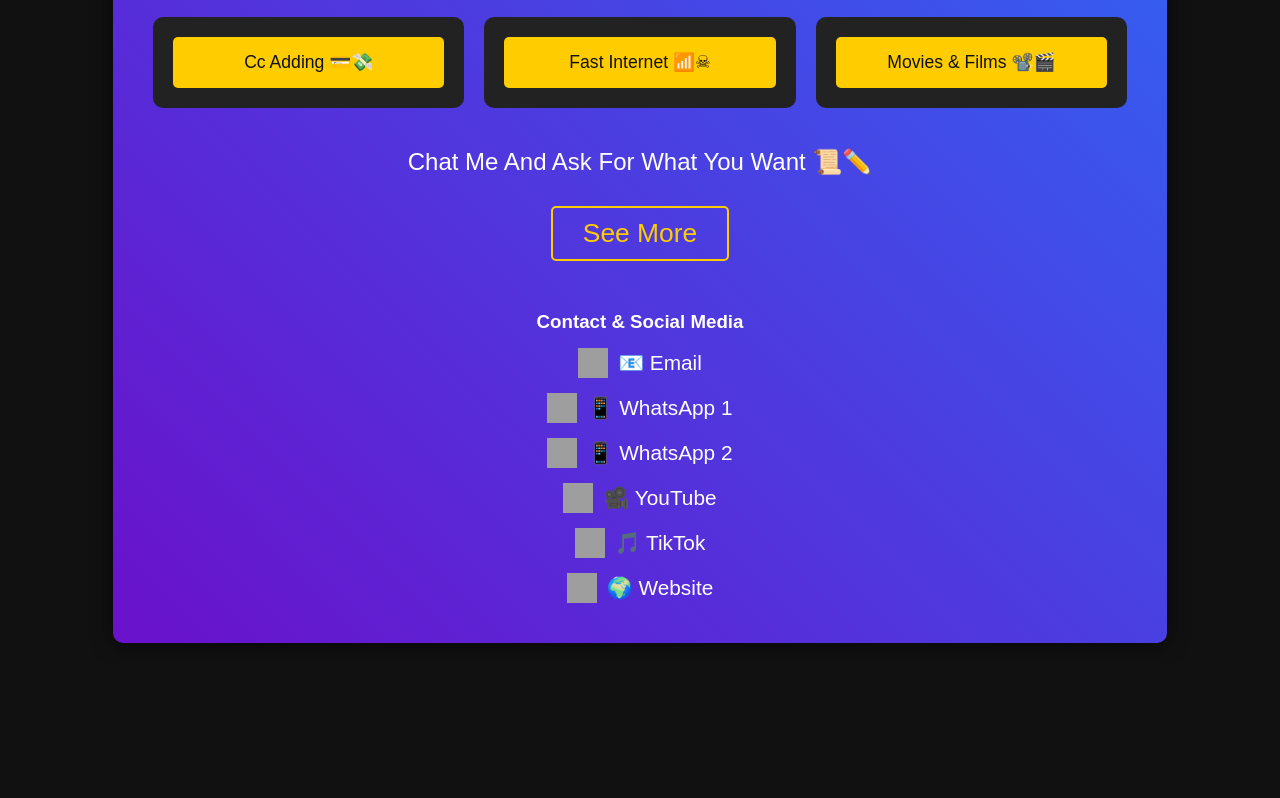
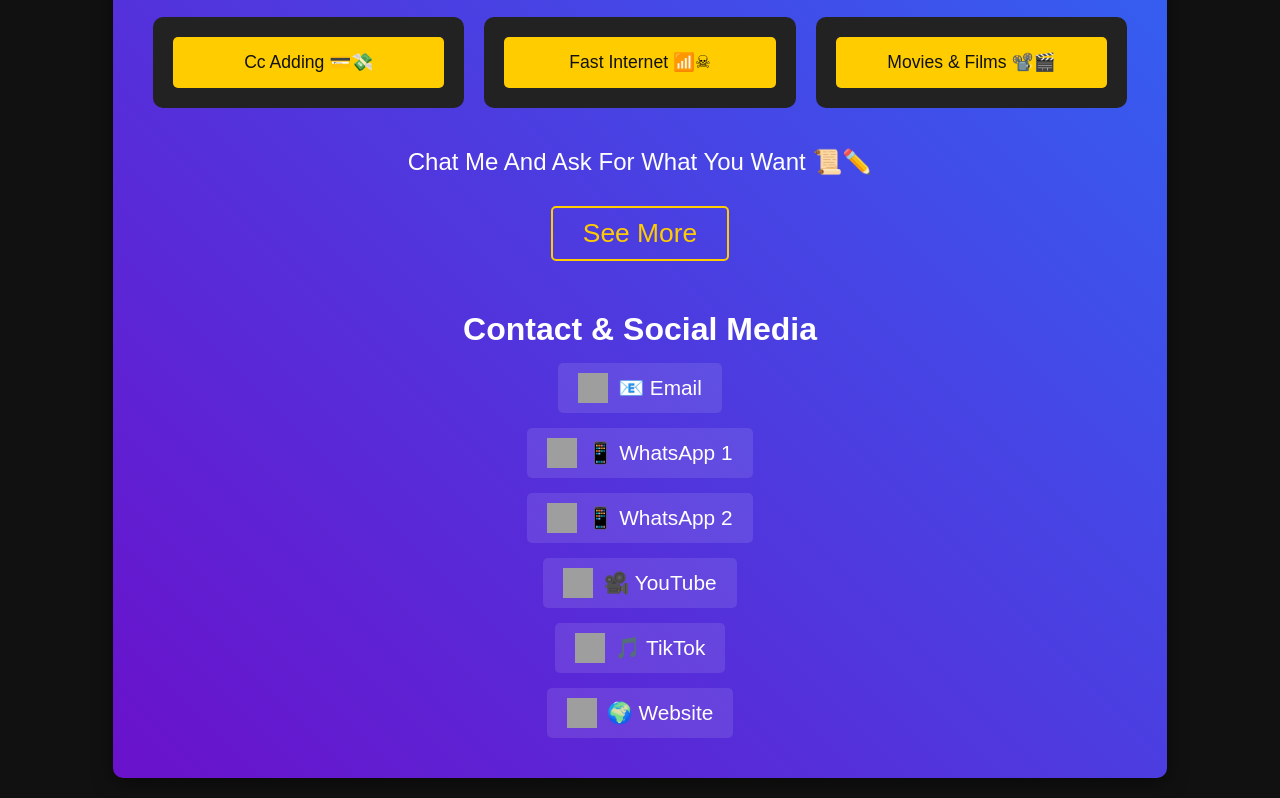
Before and after one commit to Eshankawi/Eshan-buyAndsell-service, a plain HTML site: page index.html in a window 1280 px wide. Shown: the part 588-1386 px from the top of the page. Before the commit the page ends 1251 px from the top, so only its background shows below. Drawn offline with Linux system fonts and the light colour scheme; grey boxes are pictures that could not be loaded.

Commit message:
Update index.html

```diff
--- a/index.html
+++ b/index.html
@@ -116,6 +116,11 @@
             align-items: center;
         }
 
+        .social-links h3 {
+            font-size: 2em;
+            color: white;
+        }
+
         .social-links a {
             color: white;
             font-size: 1.3em;
@@ -123,11 +128,15 @@
             display: flex;
             align-items: center;
             gap: 10px;
+            padding: 10px 20px;
+            border-radius: 5px;
+            background: rgba(255, 255, 255, 0.1);
             transition: all 0.3s ease;
         }
 
         .social-links a:hover {
             color: #ffcc00;
+            background: rgba(255, 255, 255, 0.2);
         }
 
         .social-links img {
@@ -237,4 +246,4 @@
     </script>
 
 </body>
-</html>
+                    </html>
```
